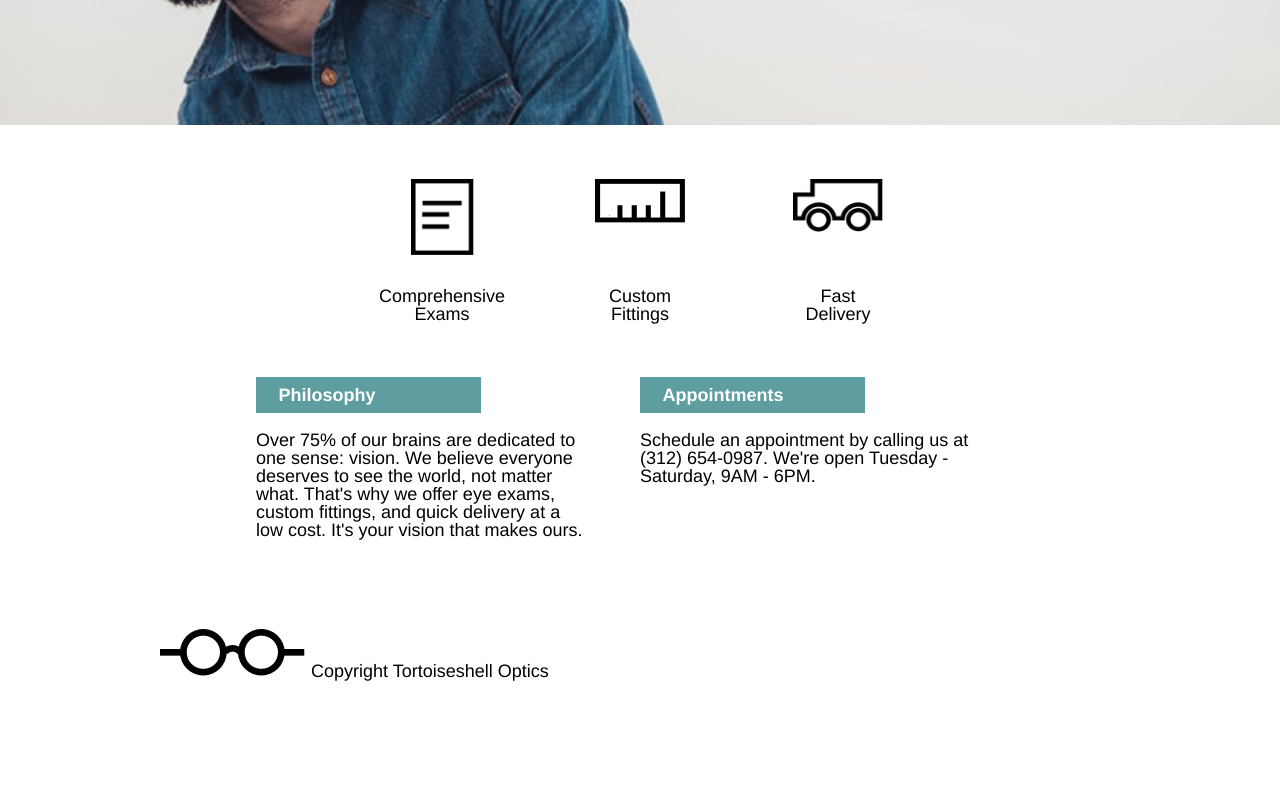
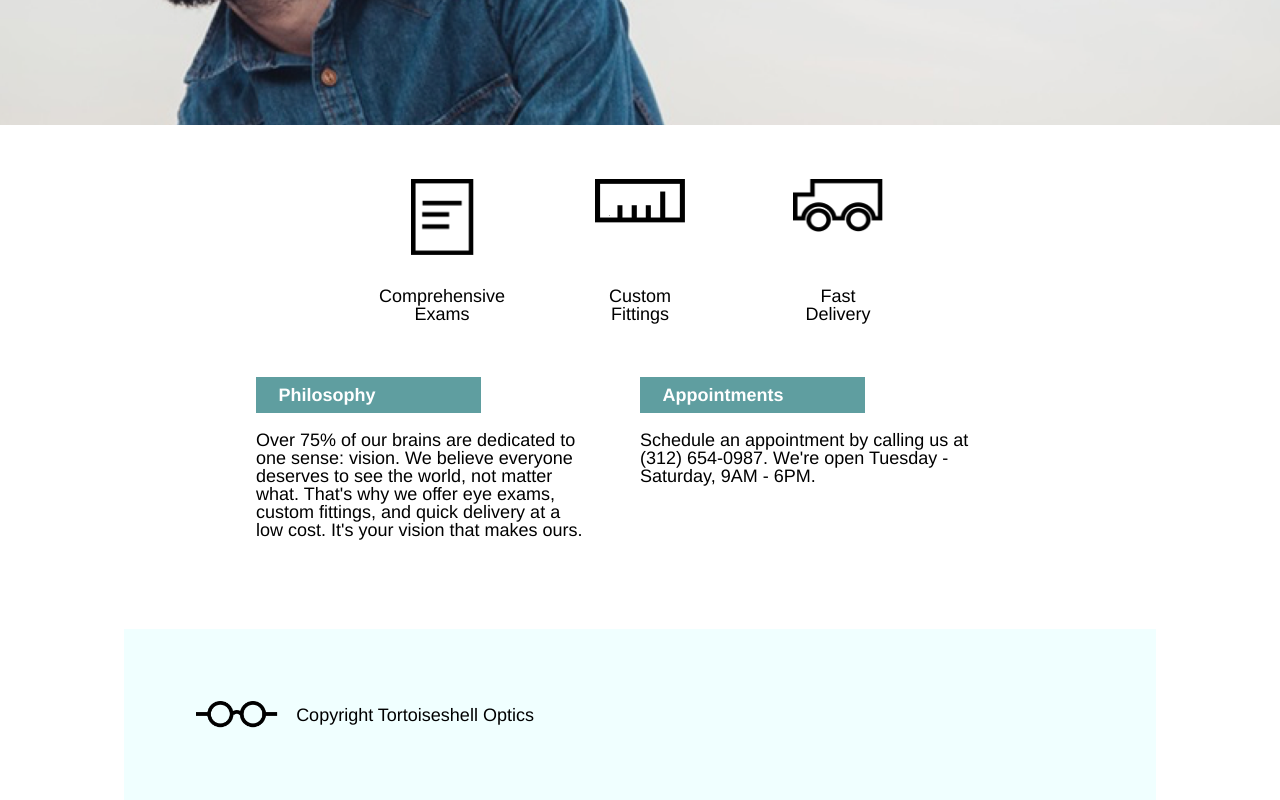
Before and after one commit to PrestonGB/tortoiseshelloptics, a plain HTML site: page index.html in a window 1280 px wide. Shown: the part 433-1233 px from the top of the page. Before the commit the page ends 1114 px from the top, so only its background shows below. Drawn offline with Linux system fonts and the light colour scheme; files whose address does not match are found by name.

Commit message:
finish desktop formatting

```diff
--- a/resources/css/style.css
+++ b/resources/css/style.css
@@ -128,3 +128,16 @@ img {
 p {
   padding: 1rem 0;
 }
+
+footer {
+  background-color: azure;
+  padding: 4rem 2rem;
+  display: flex;
+  align-items: center;
+}
+
+footer img {
+  height: 1.5rem;
+  margin-left: 2rem;
+  margin-right: 1rem;
+}
```
